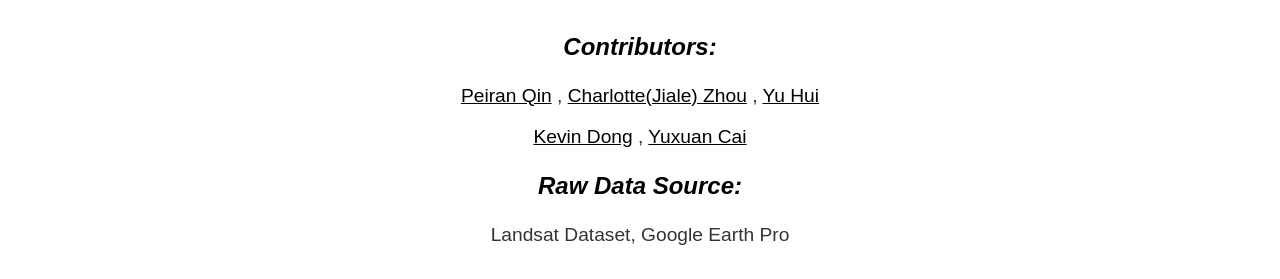
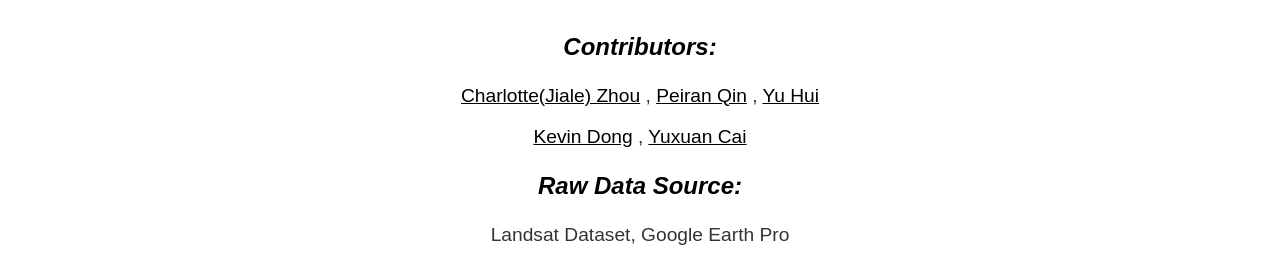
Before and after one commit to Mining-Mine/Mining-Mine.github.io, a Jekyll site: the page built from _pages/about.md, in a window 1280 px wide and 900 px high, scrolled down 2300 px. Shown: the part 614-893 px from the top of the window. Built offline with Jekyll 4.4.1, drawn with Linux system fonts in a browser that asks for light colours.

```diff
--- a/_layouts/about.html
+++ b/_layouts/about.html
@@ -437,10 +437,10 @@
         <h3 style="text-align: center; font-style: italic;">Contributors:</h3>
         <p style="text-align: center;">
             <a href="https://mining-mine.github.io" target="_blank" style="color: black; text-decoration: none;">
-                <u> Peiran Qin</u>
+                <u>Charlotte(Jiale) Zhou</u>
             </a>,
             <a href="https://mining-mine.github.io" target="_blank" style="color: black; text-decoration: none;">
-                <u>Charlotte(Jiale) Zhou</u>
+                <u>Peiran Qin</u>
             </a>,
             <a href="https://mining-mine.github.io" target="_blank" style="color: black; text-decoration: none;">
                 <u>Yu Hui</u>
```
